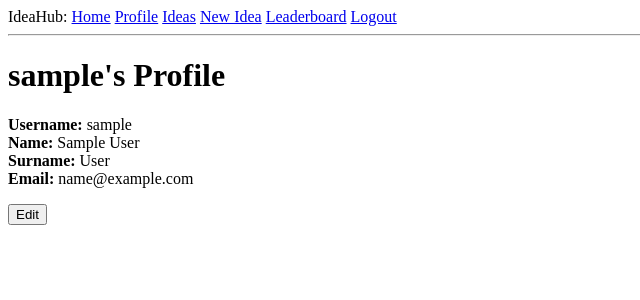
After one commit to boceckts/ideahub, a Flask app: page /profile in a window 1280 px wide. The commit adds this page. Shown: the top 300 px of the page, without its empty margins (0-640 px from the left). Run offline with Flask 2, Linux system fonts and the light colour scheme; a user stored in the database is signed in; tables that the repository leaves empty hold one stand-in row (values such as "Sample post").

Commit message:
Created new profile view and renamed account view to ideas view

```diff
--- a/app/templates/base.html
+++ b/app/templates/base.html
@@ -15,7 +15,8 @@
             {% if current_user.is_anonymous %}
             <a href="{{ url_for('login') }}">Login</a>
             {% else %}
-            <a href="{{ url_for('account') }}">Account</a>
+            <a href="{{ url_for('profile') }}">Profile</a>
+            <a href="{{ url_for('ideas') }}">Ideas</a>
             <a href="{{ url_for('newIdea') }}">New Idea</a>
             <a href="{{ url_for('leaderboard') }}">Leaderboard</a>
             <a href="{{ url_for('logout') }}">Logout</a>
--- /dev/null
+++ b/app/templates/profile.html
@@ -0,0 +1,24 @@
+{% extends "base.html" %}
+
+{% block content %}
+    <h1>
+        {{ current_user.username }}'s Profile
+    </h1>
+    <div>
+        <p>
+            <b>Username: </b>{{ current_user.username}}
+            <br>
+            <b>Name: </b>{{ current_user.name }}
+            <br>
+            <b>Surname: </b>{{ current_user.surname }}
+            <br>
+            <b>Email: </b>{{ current_user.email }}
+            <br>
+        <form action="/editUser/{{ current_user.id }}">
+            <input type="submit" value="Edit"/>
+        </form>
+        <br>
+        </p>
+    </div>
+
+{% endblock %}
--- a/app/views.py
+++ b/app/views.py
@@ -1,15 +1,19 @@
+from datetime import datetime
+
 from flask import render_template, flash, redirect, url_for, request
-from flask_login import current_user, login_user, logout_user, login_required
+from flask_login import current_user, login_user, logout_user
 from werkzeug.urls import url_parse
+
+from app import app, db
 from app.forms import LoginForm, RegistrationForm, NewIdeaForm, EditIdeaForm
 from app.models import User, Idea
-from app import app, db
-from datetime import datetime
+
 
 @app.route('/')
 @app.route('/index')
 def index():
     return render_template("index.html", title='Home')
+
 
 @app.route('/login', methods=['GET', 'POST'])
 def login():
@@ -28,10 +32,12 @@ def login():
         return redirect(next_page)
     return render_template('login.html', title='Sign In', form=form)
 
+
 @app.route('/logout')
 def logout():
     logout_user()
     return redirect(url_for('index'))
+
 
 @app.route('/register', methods=['GET', 'POST'])
 def register():
@@ -47,10 +53,12 @@ def register():
         return redirect(url_for('login'))
     return render_template('register.html', title='Register', form=form)
 
+
 @app.route('/leaderboard')
 def leaderboard():
     return redirect(url_for('index'))
     # return render_template('leaderboard.html', title='Leaderboard')
+
 
 @app.route('/newIdea', methods=['GET', 'POST'])
 def newIdea():
@@ -59,12 +67,14 @@ def newIdea():
     form = NewIdeaForm()
     if form.validate_on_submit():
         print(current_user.id)
-        idea = Idea(title=form.title.data, description=form.description.data, user_id=current_user.id) #not sure if i have to initialise votes here
+        idea = Idea(title=form.title.data, description=form.description.data,
+                    user_id=current_user.id)  # not sure if i have to initialise votes here
         db.session.add(idea)
         db.session.commit()
         flash('Your idea has been saved!')
         return redirect(url_for('index'))
     return render_template('newIdea.html', title='New Idea', form=form)
+
 
 @app.route('/editIdea/<int:id>', methods=['GET', 'POST'])
 def editIdea(id):
@@ -79,15 +89,23 @@ def editIdea(id):
             idea.modified = datetime.utcnow()
             db.session.commit()
             flash('Your idea has been edited!')
-            return redirect(url_for('account'))
+            return redirect(url_for('ideas'))
         if request.method == 'DELETE':
             flash('Your idea has been deleted! (not working yet)')
-            return redirect(url_for('account'))
+            return redirect(url_for('ideas'))
         return render_template('editIdea.html', title='Edit Idea', form=form, idea=idea)
 
-@app.route('/account', methods=['GET', 'POST'])
-def account():
+
+@app.route('/profile', methods=['GET', 'POST'])
+def profile():
+    if not current_user.is_authenticated:
+        return redirect(url_for('login'))
+    return render_template("profile.html", title='Account')
+
+
+@app.route('/ideas', methods=['GET', 'POST'])
+def ideas():
     if not current_user.is_authenticated:
         return redirect(url_for('login'))
     ideas = Idea.query.filter_by(user_id=current_user.id)
-    return render_template("account.html", title='Account', ideas=ideas)
+    return render_template("ideas.html", title='Ideas', ideas=ideas)
```
Also changed, not shown: app/templates/ideas.html (renamed from app/templates/account.html).
